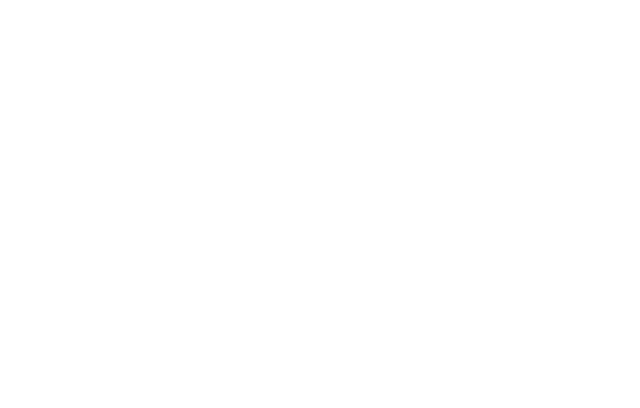
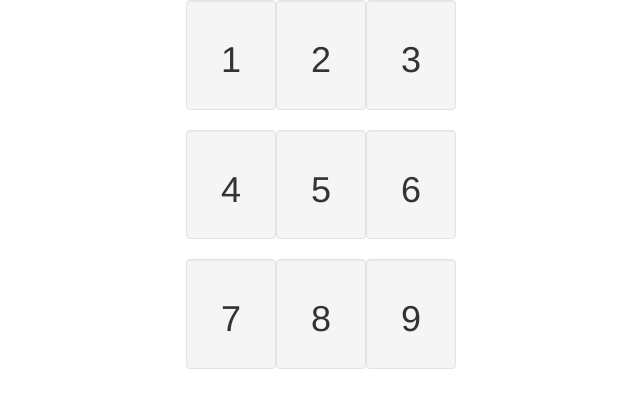
Before and after one commit to yasirunilan/XPTraining, a plain HTML site: page index.html in a window 1280 px wide. Shown: the whole page, without its empty margins (184-824 px from the left). Drawn offline with Linux system fonts and the light colour scheme.

Commit message:
Adding bootstrap

```diff
--- a/index.html
+++ b/index.html
@@ -7,15 +7,39 @@
 </head>
 <body>
 <div class="container" >
-    <div class="col-sm-12">
-        <div class="col-sm-4">
+    <div class="col-sm-6 col-sm-offset-3 text-center">
+        <div class="col-sm-2 well">
+            <h1>1</h1>
+        </div>
+        <div class="col-sm-2 well">
+            <h1>2</h1>
+        </div>
+        <div class="col-sm-2 well">
+            <h1>3</h1>
+        </div>
+    </div>
 
+    <div class="col-sm-6 col-sm-offset-3 text-center">
+        <div class="col-sm-2 well">
+            <h1>4</h1>
         </div>
-        <div class="col-sm-4">
+        <div class="col-sm-2 well">
+            <h1>5</h1>
+        </div>
+        <div class="col-sm-2 well">
+            <h1>6</h1>
+        </div>
+    </div>
 
+    <div class="col-sm-6 col-sm-offset-3 text-center">
+        <div class="col-sm-2 well">
+            <h1>7</h1>
         </div>
-        <div class="col-sm-4">
-
+        <div class="col-sm-2 well">
+            <h1>8</h1>
+        </div>
+        <div class="col-sm-2 well">
+            <h1>9</h1>
         </div>
     </div>
 </div>
```
